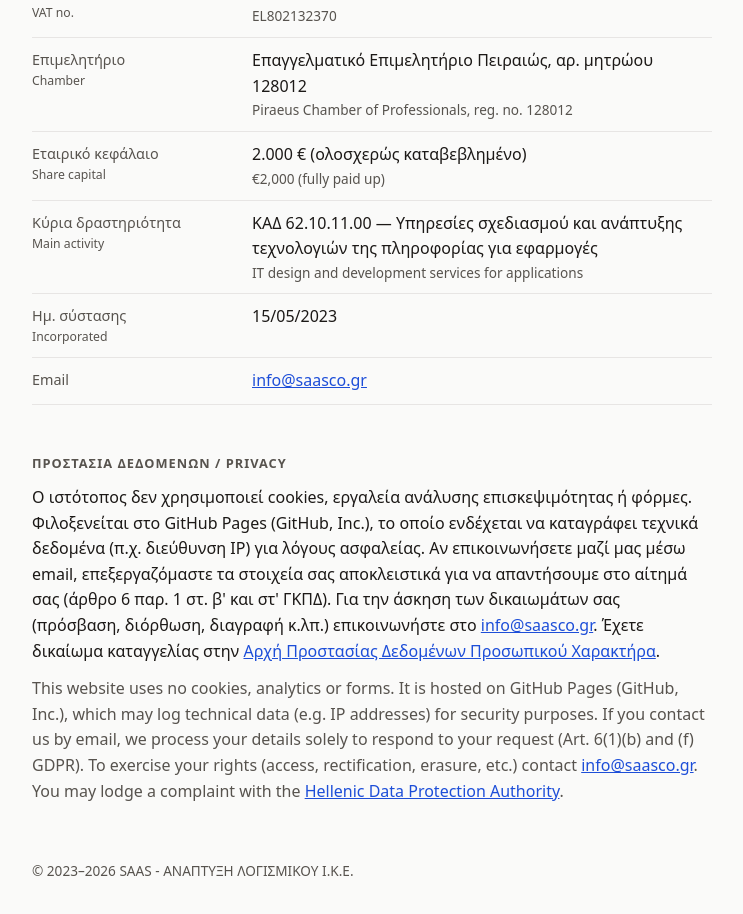
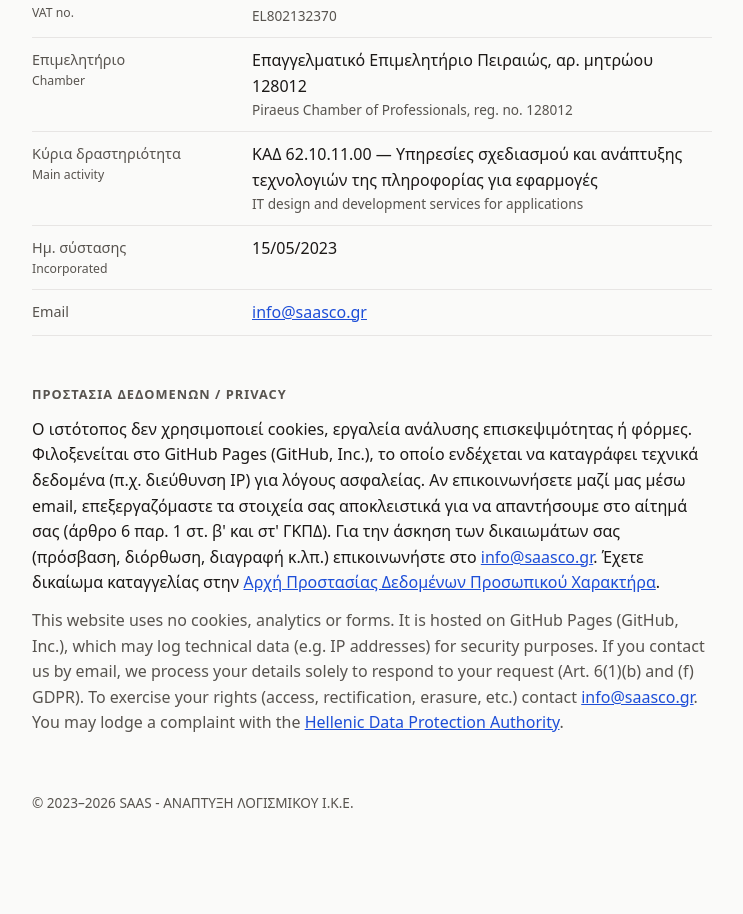
Before and after one commit to spyrosavl/saasco.gr, a plain HTML site: page index.html in a window 1280 px wide. Shown: the part 1295-2209 px from the top of the page, without its empty margins (268-1011 px from the left). After the commit the page ends 2157 px from the top, so only its background shows below. Drawn offline with Linux system fonts and the light colour scheme.

Commit message:
Remove share capital row
Co-Authored-By: Claude Opus 5.5 <noreply@anthropic.com>

```diff
--- a/index.html
+++ b/index.html
@@ -118,9 +118,6 @@
       <dt>Επιμελητήριο<span lang="en">Chamber</span></dt>
       <dd>Επαγγελματικό Επιμελητήριο Πειραιώς, αρ. μητρώου 128012<span lang="en">Piraeus Chamber of Professionals, reg. no. 128012</span></dd>
 
-      <dt>Εταιρικό κεφάλαιο<span lang="en">Share capital</span></dt>
-      <dd>2.000 € (ολοσχερώς καταβεβλημένο)<span lang="en">€2,000 (fully paid up)</span></dd>
-
       <dt>Κύρια δραστηριότητα<span lang="en">Main activity</span></dt>
       <dd>ΚΑΔ 62.10.11.00 — Υπηρεσίες σχεδιασμού και ανάπτυξης τεχνολογιών της πληροφορίας για εφαρμογές<span lang="en">IT design and development services for applications</span></dd>
 
```
